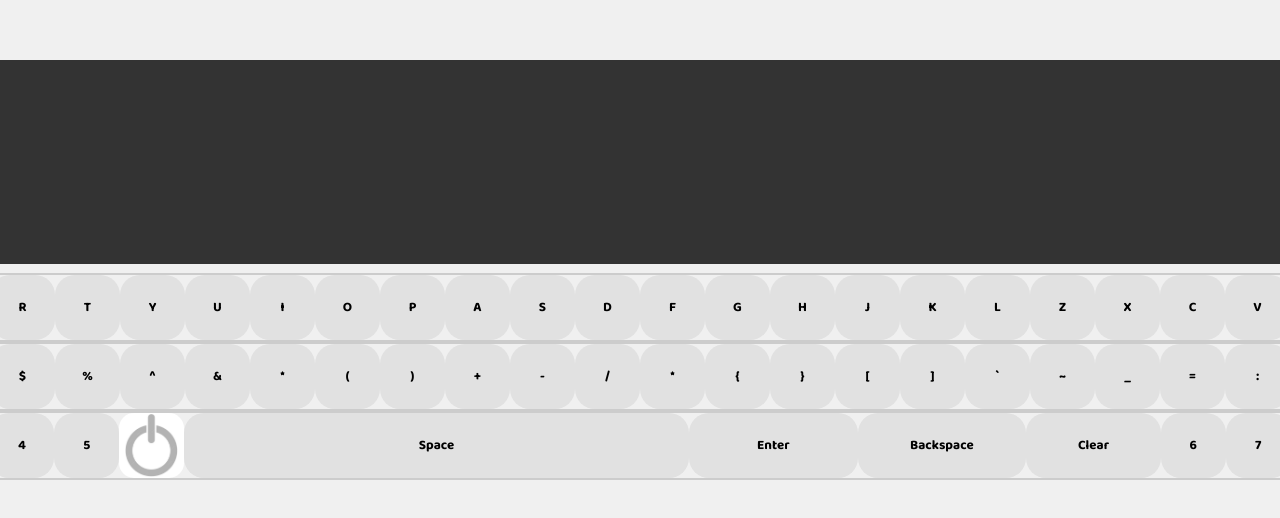
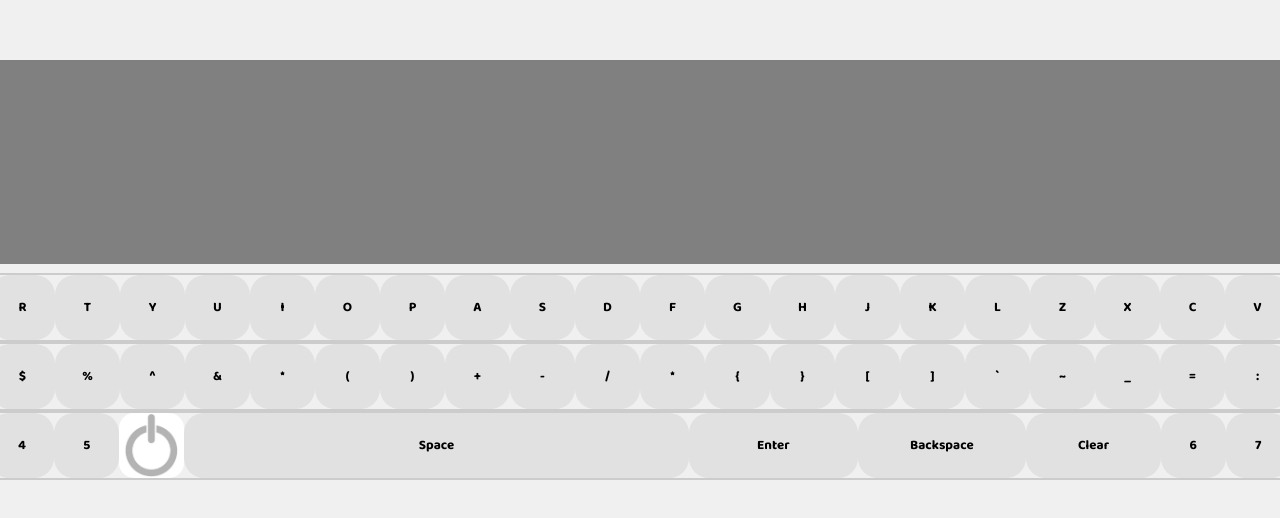
Before and after one commit to JISHANALIKHAN/celestial-keyboard, a plain HTML site: page virtual-keyboard/index.html in a window 1280 px wide. Shown: the part 130-648 px from the top of the page. Drawn offline with Linux system fonts and the light colour scheme.

Commit message:
style : correcting background-color

```diff
--- a/virtual-keyboard/styles.css
+++ b/virtual-keyboard/styles.css
@@ -26,7 +26,7 @@ body {
     text-align: left;
     border: none;
     color: white;
-    background-color: hsl(0, 0%, 20%);
+    background-color: rgb(128, 128, 128);
     resize: none;
     overflow-y: auto;
     border-radius: 10px;
```
